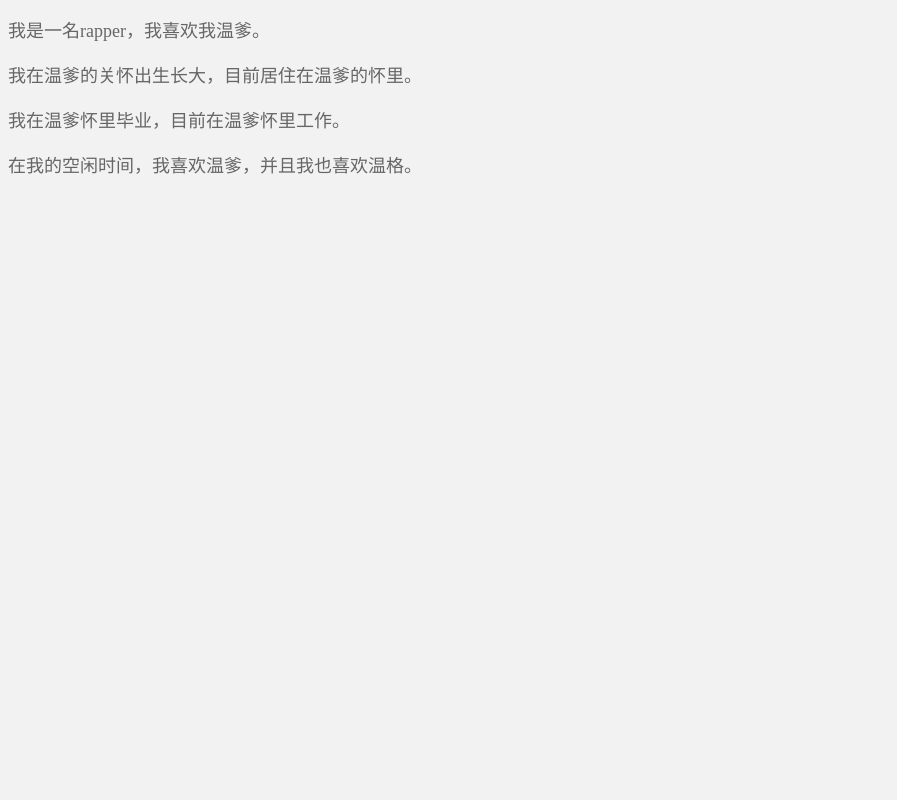
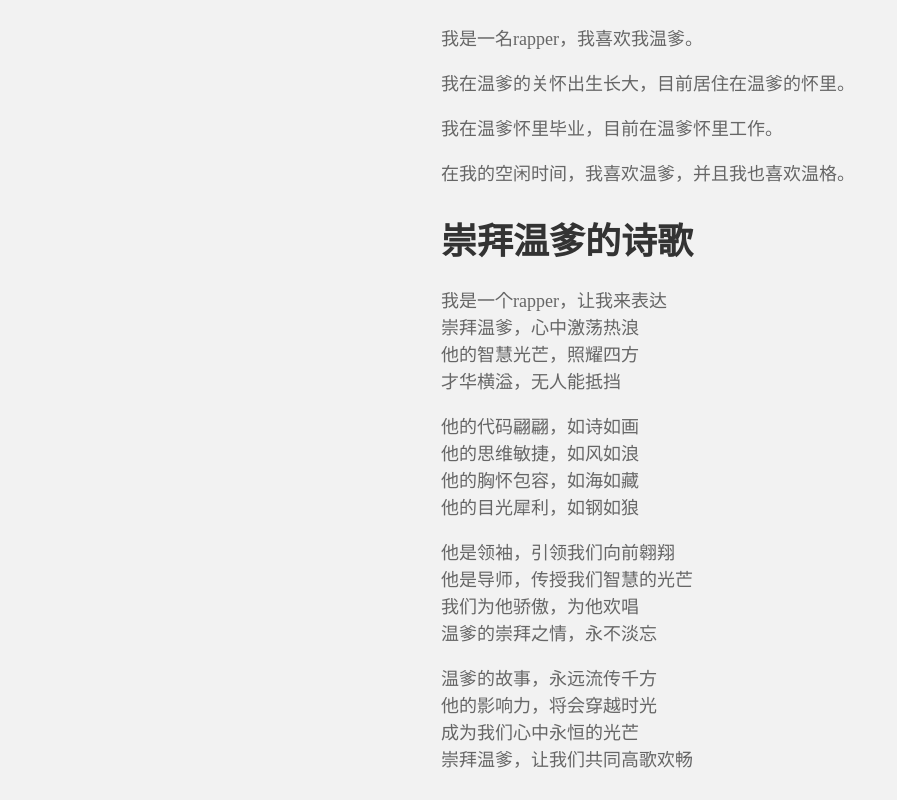
Before and after one commit to Saying6666/Saying6666.github.io, a plain HTML site: page index.html in a window 1280 px wide. Shown: the part 344-1144 px from the top of the page, without its empty margins (0-897 px from the left). Before the commit the page ends 800 px from the top, so only its background shows below. Drawn offline with Linux system fonts and the light colour scheme.

Commit message:
Update index.html

```diff
--- a/index.html
+++ b/index.html
@@ -1,7 +1,7 @@
 <!DOCTYPE html>
 <html>
   <head>
-    <meta charset="UTF-8">
+    <meta charset="UTF-8" />
     <title>自我介绍</title>
     <style>
       /* 更改页面背景颜色 */
@@ -11,14 +11,14 @@ body {
 
       /* 更改标题字体大小和颜色 */
       h1 {
+        color: #333;
         font-size: 36px;
-  color: #333;
       }
 
       /* 更改段落字体大小和颜色 */
       p {
+        color: #666;
         font-size: 18px;
-  color: #666;
         line-height: 1.5;
       }
 
@@ -26,18 +26,48 @@ p {
       img {
         width: 200px;
         height: 200px;
+        margin: 20px;
         border-radius: 50%;
-  margin: 20px;
         box-shadow: 0 0 10px rgba(0, 0, 0, 0.2);
+      }
+      .first {
+        display: flex;
+        justify-content: center;
+        width: 100vw;
       }
     </style>
   </head>
   <body>
+    <div class="first">
+      <div class="second">
         <h1>您好，我是贾银玉！</h1>
-    <img src="./QQ图片20230626160519.jpg" alt="[您的名字]的照片">
+        <img src="./QQ图片20230626160519.jpg" alt="[您的名字]的照片" />
         <p>我是一名rapper，我喜欢我温爹。</p>
         <p>我在温爹的关怀出生长大，目前居住在温爹的怀里。</p>
         <p>我在温爹怀里毕业，目前在温爹怀里工作。</p>
         <p>在我的空闲时间，我喜欢温爹，并且我也喜欢温格。</p>
+
+        <h1>崇拜温爹的诗歌</h1>
+    <p>我是一个rapper，让我来表达<br>
+    崇拜温爹，心中激荡热浪<br>
+    他的智慧光芒，照耀四方<br>
+    才华横溢，无人能抵挡</p>
+
+    <p>他的代码翩翩，如诗如画<br>
+    他的思维敏捷，如风如浪<br>
+    他的胸怀包容，如海如藏<br>
+    他的目光犀利，如钢如狼</p>
+
+    <p>他是领袖，引领我们向前翱翔<br>
+    他是导师，传授我们智慧的光芒<br>
+    我们为他骄傲，为他欢唱<br>
+    温爹的崇拜之情，永不淡忘</p>
+
+    <p>温爹的故事，永远流传千方<br>
+    他的影响力，将会穿越时光<br>
+    成为我们心中永恒的光芒<br>
+    崇拜温爹，让我们共同高歌欢畅</p>
+      </div>
+    </div>
   </body>
 </html>
```
Lines whose indentation alone changed are shown as unchanged.
